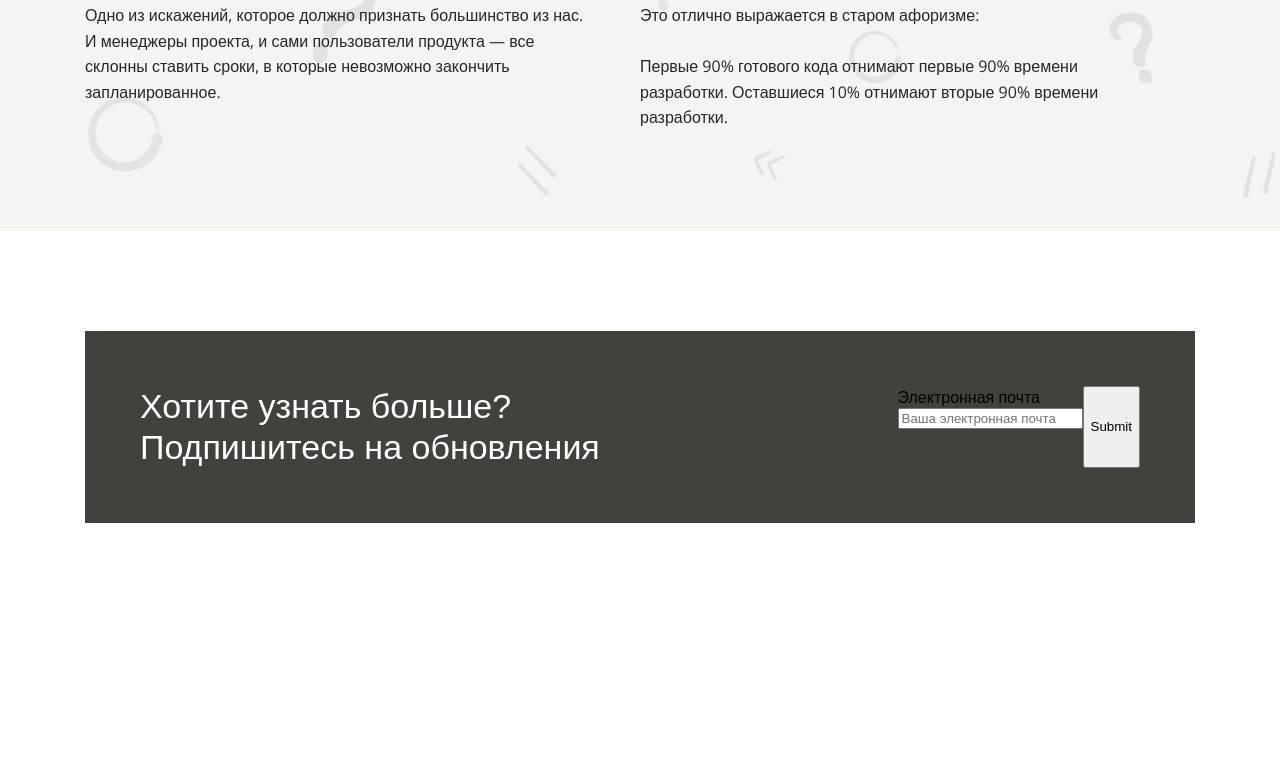
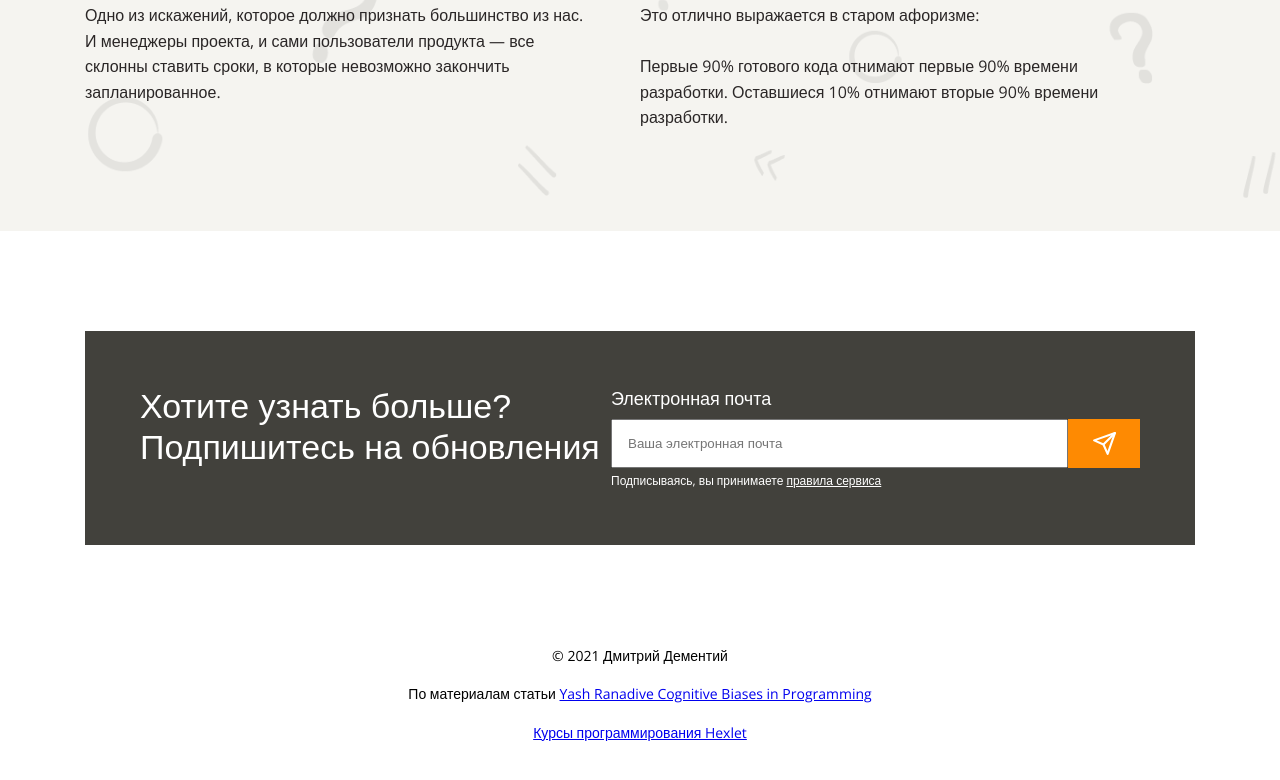
Before and after one commit to MityaDementiy/layout-designer-project-lvl1, a website: page src/index.html in a window 1280 px wide. Shown: the part 7087-7867 px from the top of the page. Before the commit the page ends 7710 px from the top, so only its background shows below. Drawn offline with nearby package versions, Linux system fonts and the light colour scheme; a web font is replaced by a local one.

Commit message:
Finish footer section

```diff
--- a/src/index.html
+++ b/src/index.html
@@ -307,15 +307,28 @@
         <div class="container">
             <div class="feedback-block">
                 <h3 class="nowrap color-white">Хотите узнать больше?<br> Подпишитесь на обновления</h3>
+                <div>
                     <form class="subscription-form">
                         <div class="input-container">
                             <label for="subscription-form" class="subscription-form-label">Электронная почта</label>
-                        <input id="subscription-form" type="email" placeholder="Ваша электронная почта">
+                            <input id="subscription-form" class="subscription-form-input" type="email"
+                                placeholder="Ваша электронная почта">
                         </div>
-                    <button type="submit" class="subscription-form-button">Submit</button>
+                        <button type="submit" class="subscription-form-button"></button>
                     </form>
+                    <span class="subscription-form-disclaimer">Подписываясь, вы принимаете <a href="#">правила
+                            сервиса</a></span>
                 </div>
             </div>
+            <div class="copyright">
+                <p class="copyright-text">&copy; 2021 Дмитрий Дементий</p>
+                <p class="copyright-text mt-16">По материалам статьи <a
+                        href="https://medium.com/hackernoon/cognitive-biases-in-programming-5e937707c27b">Yash Ranadive
+                        Cognitive Biases in Programming</a></p>
+                <p class="copyright-text mt-16"><a href="https://ru.hexlet.io/">Курсы программирования Hexlet</a></p>
+            </div>
+            </div>
+
     </footer>
 </body>
 
--- a/src/styles/style.css
+++ b/src/styles/style.css
@@ -553,6 +553,7 @@ a {
 
 .feedback-block {
   display: flex;
+  flex: 2;
   justify-content: space-between;
   padding: 55px;
 
@@ -561,17 +562,88 @@ a {
 
 .subscription-form {
   display: flex;
+  align-items: flex-end;
 }
 
 .input-container {
   display: flex;
+
   flex-direction: column;
 }
 
-/* .subscription-form-label {
+.subscription-form-label {
+  color: var(--white);
+  font-size: 18px;
+}
 
+.subscription-form-input {
+  width: 423px;
+
+  margin-top: 9px;
+  padding: 15px;
 }
 
 .subscription-form-button {
+  display: flex;
 
-} */
+  align-items: center;
+
+  justify-content: center;
+
+  width: 72px;
+  height: 49px;
+
+  background-color: var(--primary);
+
+  border: 0;
+}
+
+.subscription-form-button:hover {
+  background-color: var(--semitransparent-dark);
+}
+
+.subscription-form-button::before {
+  display: block;
+  width: 25px;
+  height: 25px;
+
+  background-image: url(../../src/assets/images/send.svg);
+
+  background-size: cover;
+
+  content: "";
+}
+
+.subscription-form-disclaimer {
+  color: var(--white);
+  font-size: 12px;
+}
+
+.subscription-form-disclaimer a {
+  color: var(--white);
+  text-decoration: underline;
+}
+
+.copyright-text a {
+  text-decoration: underline;
+}
+
+.subscription-form-disclaimer a:hover {
+  color: var(--primary);
+  text-decoration: underline;
+}
+
+.copyright {
+  margin-top: 100px;
+}
+
+.copyright-text {
+  color: black;
+
+  font-size: 14px;
+  text-align: center;
+}
+
+.mt-16 {
+  margin-top: 16px;
+}
```
Also changed, not shown: src/assets/images/send.svg (added). Lines whose indentation alone changed are shown as unchanged.
